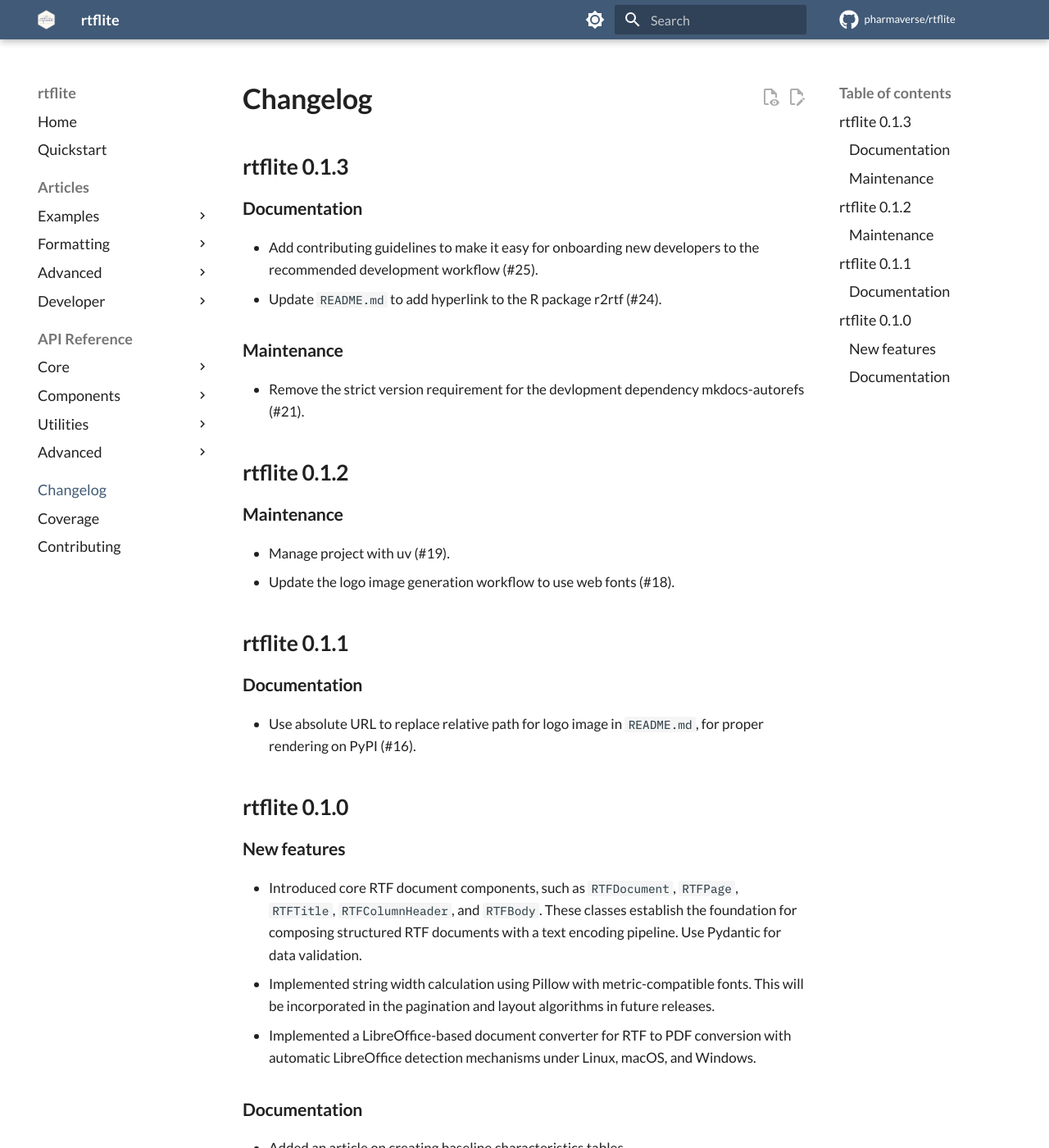
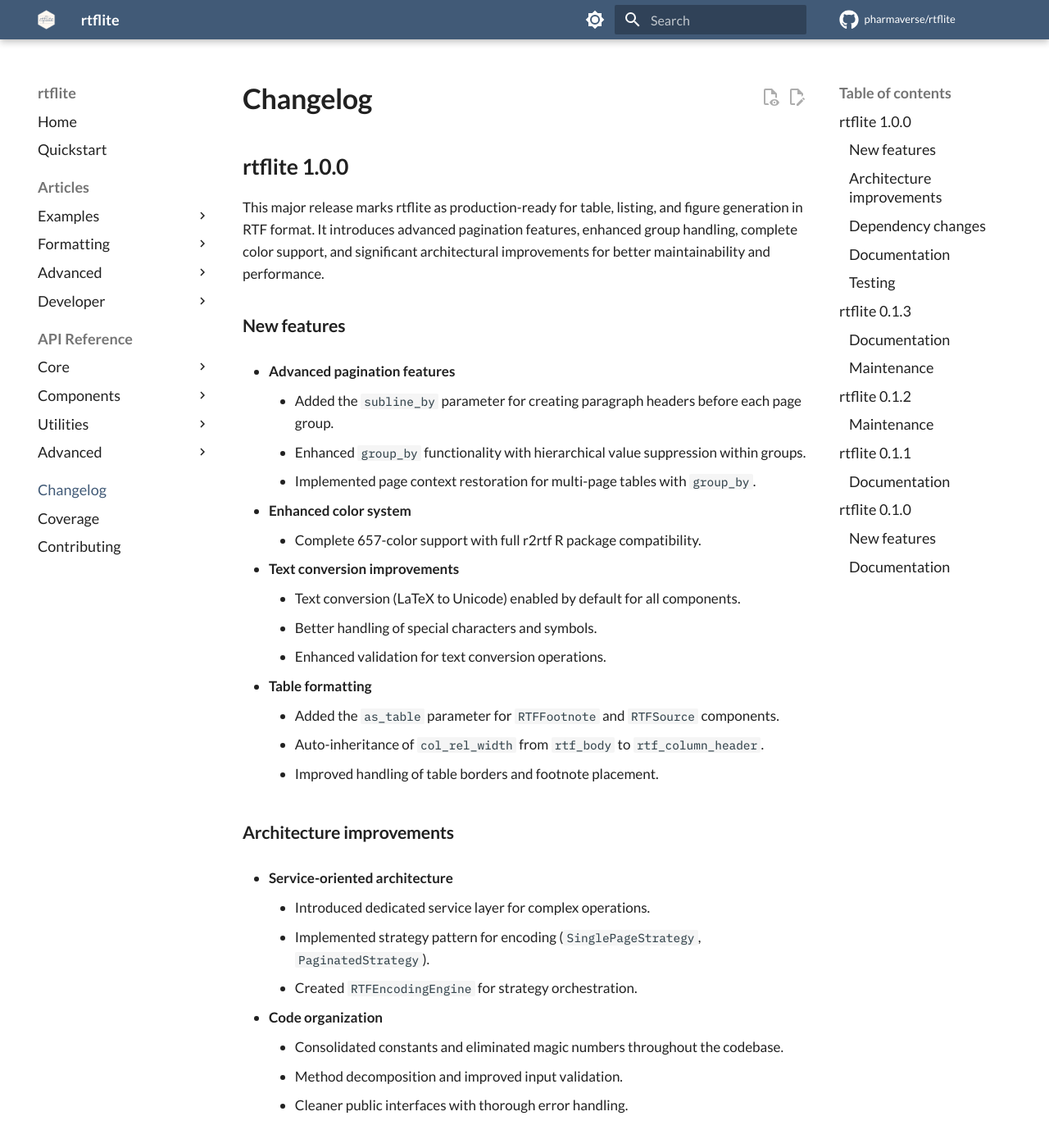
Before and after one commit to pharmaverse/rtflite, an MkDocs documentation site: the page built from docs/changelog.md, in a window 1280 px wide and 1400 px high. Shown: the whole window at 82% size. Built offline with MkDocs 1.6.1 and Material for MkDocs 9.7.7, drawn with Linux system fonts in a browser that asks for light colours; comment, search, counter and statistics services are not loaded; some of the changed text lies outside the part shown.

Commit message:
Run sync.sh to sync the changelog

```diff
--- a/docs/changelog.md
+++ b/docs/changelog.md
@@ -1,4 +1,64 @@
 # Changelog
+
+## rtflite 1.0.0
+
+This major release marks rtflite as production-ready for table, listing,
+and figure generation in RTF format.
+It introduces advanced pagination features, enhanced group handling,
+complete color support, and significant architectural improvements
+for better maintainability and performance.
+
+### New features
+
+- **Advanced pagination features**
+    - Added the `subline_by` parameter for creating paragraph headers before each page group.
+    - Enhanced `group_by` functionality with hierarchical value suppression within groups.
+    - Implemented page context restoration for multi-page tables with `group_by`.
+
+- **Enhanced color system**
+    - Complete 657-color support with full r2rtf R package compatibility.
+
+- **Text conversion improvements**
+    - Text conversion (LaTeX to Unicode) enabled by default for all components.
+    - Better handling of special characters and symbols.
+    - Enhanced validation for text conversion operations.
+
+- **Table formatting**
+    - Added the `as_table` parameter for `RTFFootnote` and `RTFSource` components.
+    - Auto-inheritance of `col_rel_width` from `rtf_body` to `rtf_column_header`.
+    - Improved handling of table borders and footnote placement.
+
+### Architecture improvements
+
+- **Service-oriented architecture**
+    - Introduced dedicated service layer for complex operations.
+    - Implemented strategy pattern for encoding (`SinglePageStrategy`, `PaginatedStrategy`).
+    - Created `RTFEncodingEngine` for strategy orchestration.
+
+- **Code organization**
+    - Consolidated constants and eliminated magic numbers throughout the codebase.
+    - Method decomposition and improved input validation.
+    - Cleaner public interfaces with thorough error handling.
+
+### Dependency changes
+
+- Removed numpy and pandas as hard dependencies.
+- Moved pyarrow to development dependencies.
+- Now uses narwhals for DataFrame abstraction.
+- Prefer polars as the primary DataFrame interface.
+
+### Documentation
+
+- Added vignette-style articles to document the new features.
+- Reorganized API reference for better user experience.
+- Renamed documentation files to use hyphens consistently.
+- Updated all examples to use modern best practices.
+- Fixed Polars `DataOrientationWarning` in documentation examples.
+
+### Testing
+
+- Added single-page RTF tests with fixtures generated by r2rtf.
+- Added extensive multi-page tests for the `as_table` feature.
 
 ## rtflite 0.1.3
 
@@ -10,7 +70,7 @@
 
 ### Maintenance
 
-- Remove the strict version requirement for the devlopment dependency
+- Remove the strict version requirement for the development dependency
   mkdocs-autorefs (#21).
 
 ## rtflite 0.1.2
```
